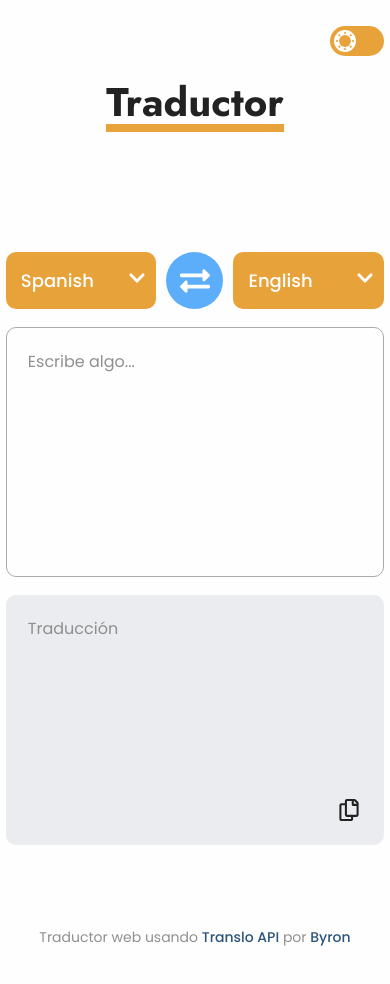
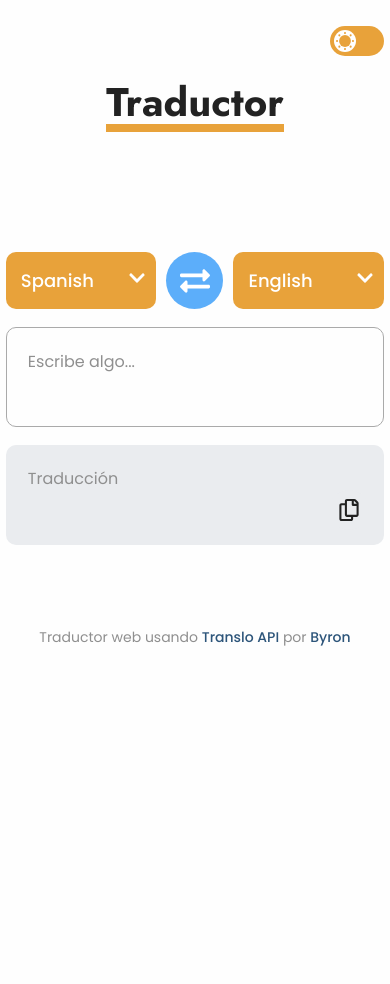
Before and after one commit to byronjvh/Translo-API-Translator, a React (Vite) app: page / in a window 390 px wide. Shown: the top 984 px of the page. After the commit the page ends 844 px from the top, so only its background shows below. Built offline with nearby package versions, Linux system fonts and the light colour scheme.

Commit message:
fixing css

```diff
--- a/src/stylesheets/ReadText.css
+++ b/src/stylesheets/ReadText.css
@@ -102,3 +102,9 @@
     top: 0;
     transform: translateY(-50%);
 }
+
+@media screen and (max-width: 600px){
+    .textbox {
+        min-height: 100px;
+    }
+}
--- a/src/stylesheets/WriteText.css
+++ b/src/stylesheets/WriteText.css
@@ -98,3 +98,10 @@ body.dark .writebox__detect:hover {
 .writebox__detect.visible {
     display: unset;
 }
+
+@media screen and (max-width: 600px){
+    .writebox {
+        width: 100%;
+        min-height: 100px;
+    }
+}
```
